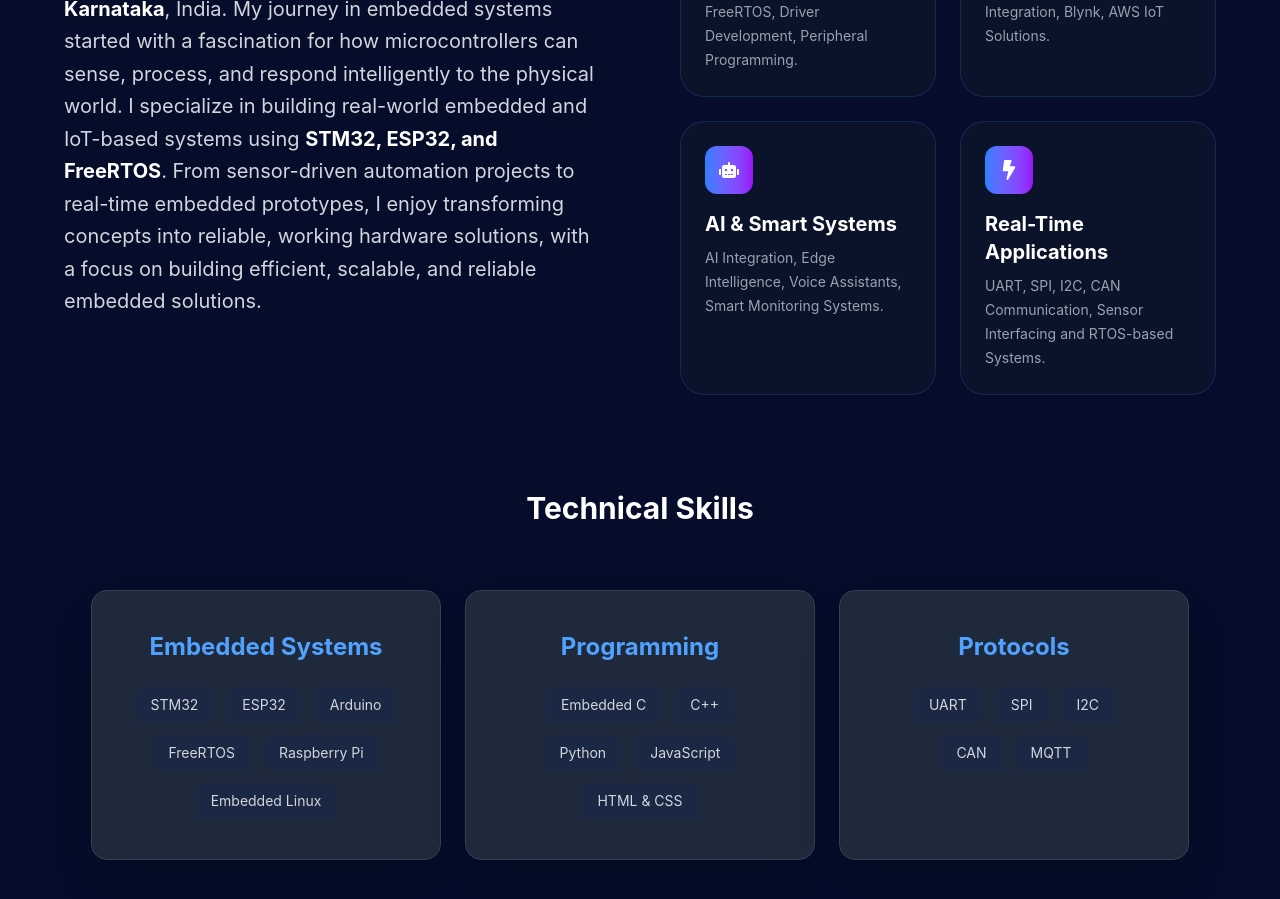
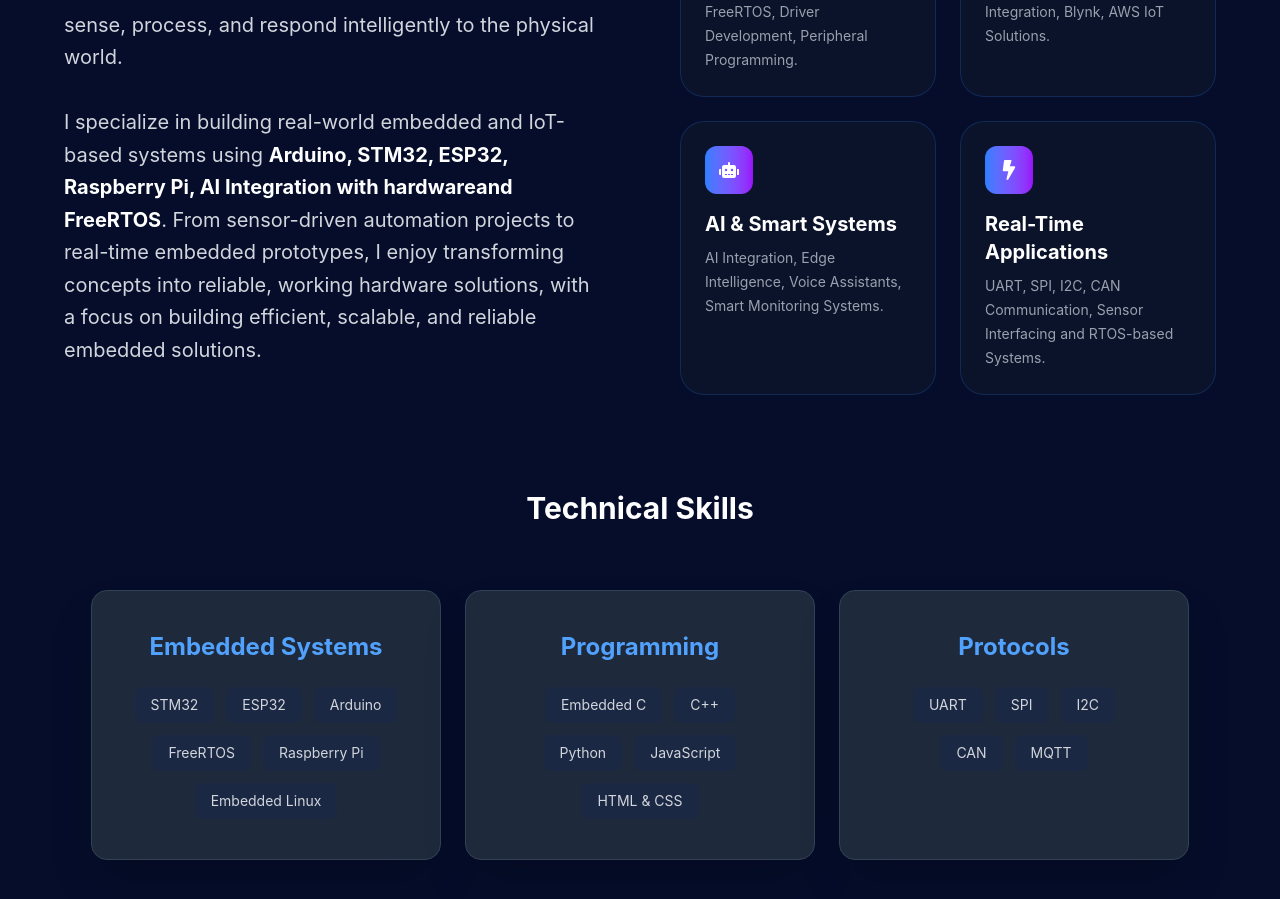
Before and after one commit to ankushsaroj530/Ankush, a React (Vite) app: page / in a window 1280 px wide. Shown: the part 1480-2379 px from the top of the page. Built offline with nearby package versions, Linux system fonts and the light colour scheme.

Commit message:
update About

```diff
--- a/src/components/About.jsx
+++ b/src/components/About.jsx
@@ -47,9 +47,9 @@
             <p className="text-lg md:text-xl text-gray-300 leading-relaxed">
   I am a <strong className="text-white">B.Tech Electronics and Communication Engineering</strong> student at the{" "}
   <strong className="text-white">Central University of Karnataka</strong>, India. My journey in embedded systems started with a fascination for how microcontrollers can sense, process, and respond intelligently to the physical world.
-
+<br /><br />
   I specialize in building real-world embedded and IoT-based systems using{" "}
-  <strong className="text-white">STM32, ESP32, and FreeRTOS</strong>. From sensor-driven automation projects to real-time embedded prototypes, I enjoy transforming concepts into reliable, working hardware solutions, with a focus on building efficient, scalable, and reliable embedded solutions.
+  <strong className="text-white">Arduino, STM32, ESP32, Raspberry Pi, AI Integration with hardwareand FreeRTOS</strong>. From sensor-driven automation projects to real-time embedded prototypes, I enjoy transforming concepts into reliable, working hardware solutions, with a focus on building efficient, scalable, and reliable embedded solutions.
 </p>
           </motion.div>
 
```
